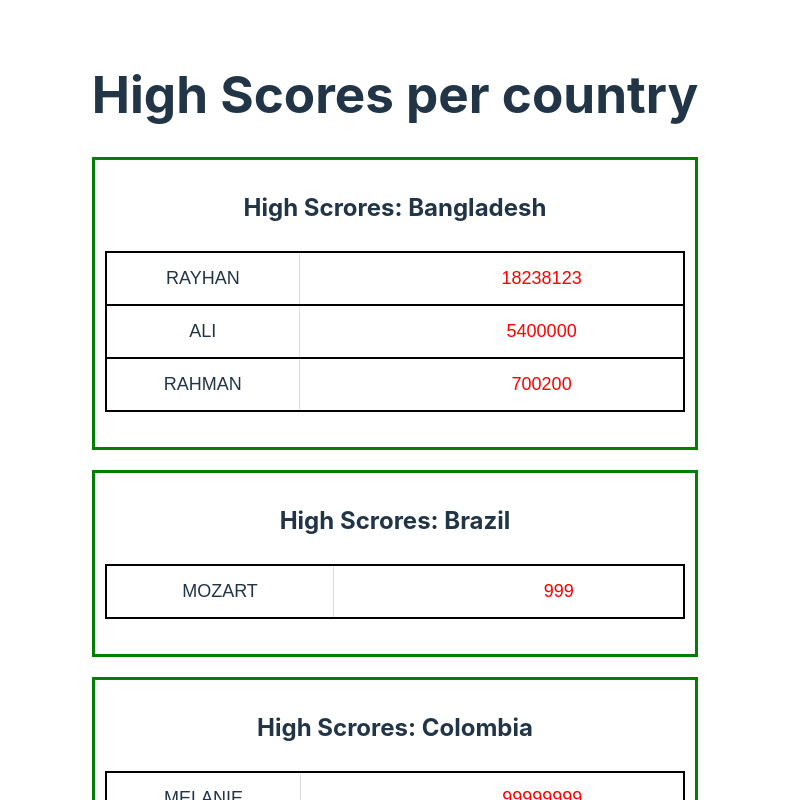
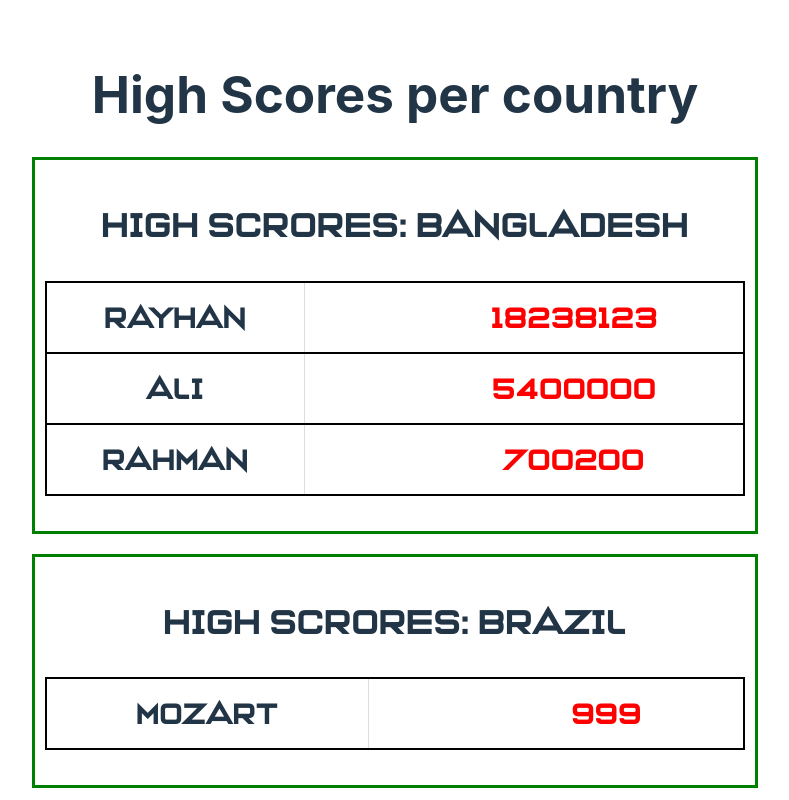
Before and after one commit to eediallo/high-scores-react, a React (Vite) app: page / in a window 1280 px wide. Shown: the top 800 px of the page, without its empty margins (245-1034 px from the left). Built offline with nearby package versions, Linux system fonts and the light colour scheme.

Commit message:
change country table content font

```diff
--- a/src/App.css
+++ b/src/App.css
@@ -1,3 +1,8 @@
+@font-face {
+  font-family: "knight-warrior-font";
+  src: url("./assets//VeniteAdoremusStraight-Yzo6v.ttf") format("opentype");
+}
+
 #root {
   max-width: 1280px;
   margin: 0 auto;
@@ -58,17 +63,19 @@
   margin-left: 100px;
 }
 
-
 .score-table {
   width: 100%;
   border-collapse: collapse;
   margin: 25px 0;
-  font-size: 18px;
-  font-family: Arial, sans-serif;
+  font-size: 30px;
+  font-family: "knight-warrior-font", Arial, sans-serif;
   text-align: left;
 }
 
-
+.score-table th,
+.score-table td {
+  font-family: "knight-warrior-font", Arial, sans-serif;
+}
 
 .score-table tbody td {
   padding: 12px;
@@ -83,3 +90,8 @@
 .score-table tbody tr:hover {
   background-color: #f1f1f1;
 }
+
+.scores-container h2 {
+  font-family: "knight-warrior-font", Arial, sans-serif;
+  font-size: 35px;
+}
```
Also changed, not shown: src/assets/VeniteAdoremusStraight-Yzo6v.ttf (added).
